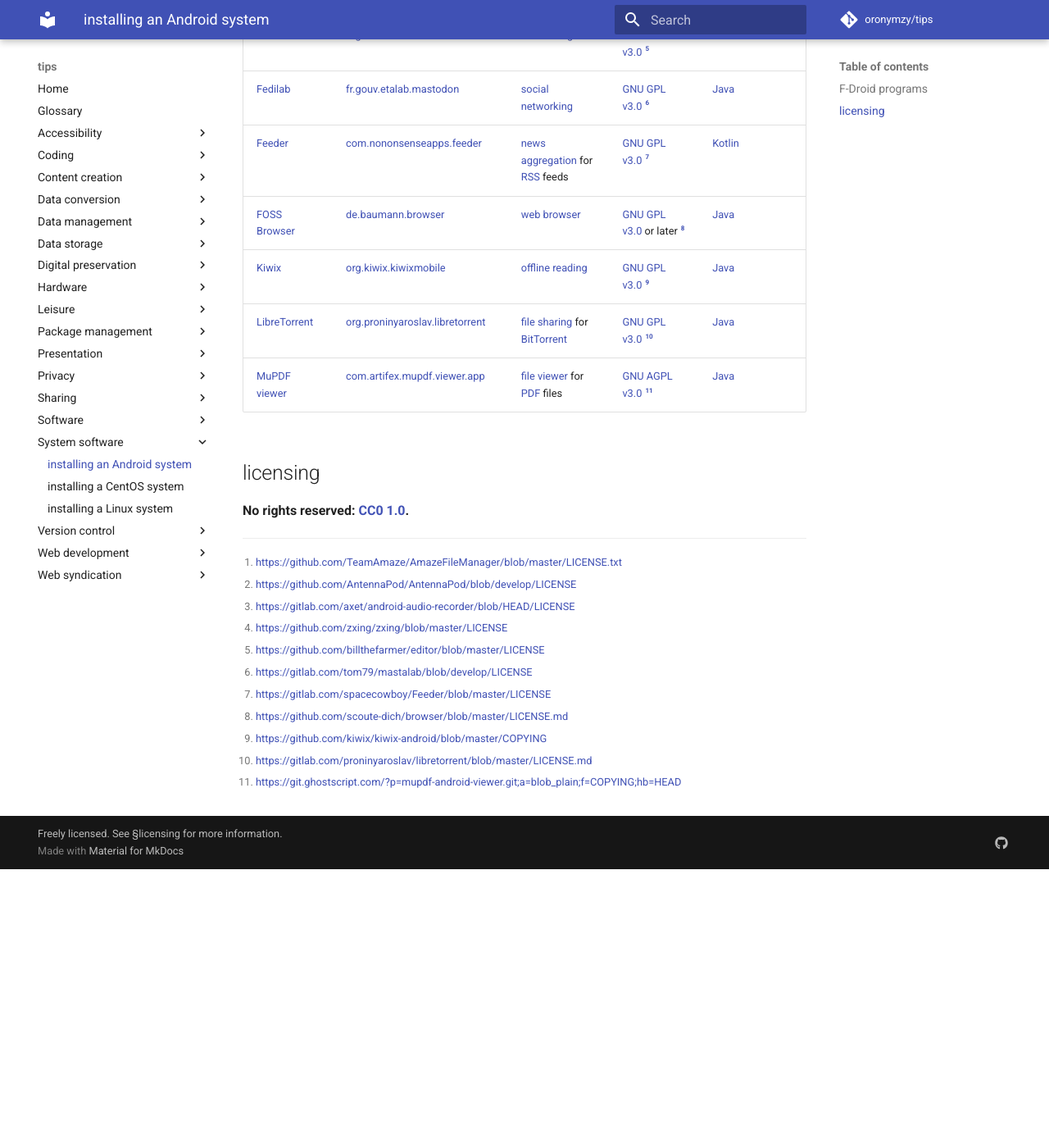
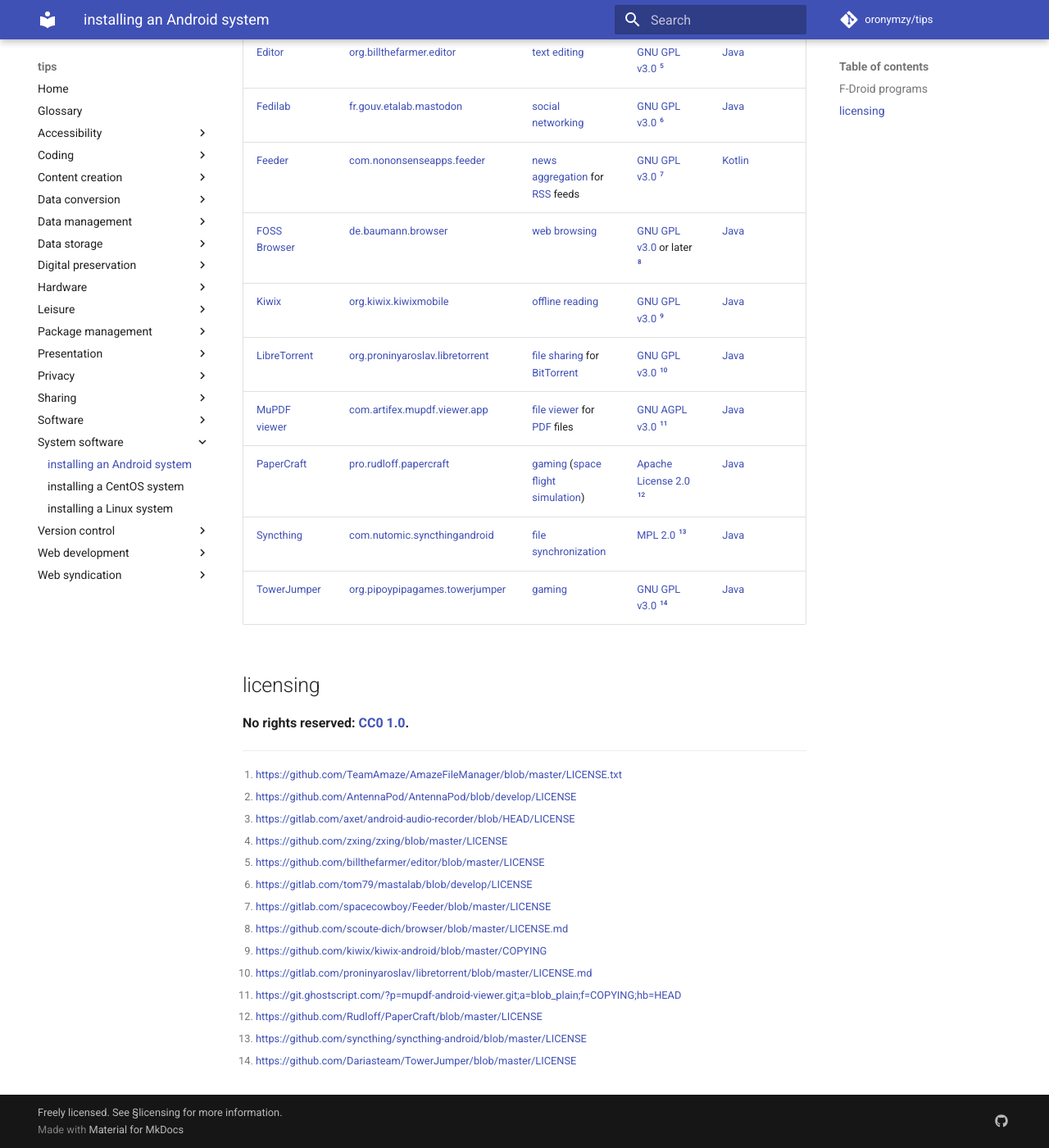
Before and after one commit to oronymzy/tips, an MkDocs documentation site: the page built from docs/insAdrs.md, in a window 1280 px wide and 1400 px high, scrolled down 581 px. Shown: the whole window at 82% size. Built offline with MkDocs 1.6.1 and Material for MkDocs 9.7.7, drawn with Linux system fonts in a browser that asks for light colours; comment, search, counter and statistics services are not loaded; before the commit the page ends 1641 px from its top, so only the background shows below that.

Commit message:
Add 3 table rows, align vertical bars of table
Add 'PaperCraft', 'Syncthing', and 'TowerJumper' table rows, with
hyperlinks and footnotes.
Improve table readability by aligning vertical bars.
Change 'web browser' to 'web browsing'.

```diff
--- a/docs/insAdrs.md
+++ b/docs/insAdrs.md
@@ -2,19 +2,22 @@
 
 ## [F-Droid] programs
 
-| program name         | F-Droid package                   | program category                   | licensing                           | predominant programming language
-|:---------------------|:----------------------------------|:-----------------------------------|:------------------------------------|:-
-| [Amaze File Manager] | [com.amaze.filemanager]           | [file management]                  | [GNU GPL v3.0] [^insAdrs1]          | [Java]
-| [AntennaPod]         | [de.danoeh.antennapod]            | [news aggregation] for [podcasts]  | [MIT License] [^insAdrs2]           | [Java]
-| [Audio Recorder]     | [com.github.axet.audiorecorder]   | [audio recording]                  | [GNU GPL v3.0] [^insAdrs3]          | [Java]
-| [Barcode Scanner]    | [com.google.zxing.client.android] | [barcode reading]                  | [Apache License 2.0] [^insAdrs4]    | [Java]
-| [Editor]             | [org.billthefarmer.editor]        | [text editing]                     | [GNU GPL v3.0] [^insAdrs5]          | [Java]
-| [Fedilab]            | [fr.gouv.etalab.mastodon]         | [social networking]                | [GNU GPL v3.0] [^insAdrs6]          | [Java]
-| [Feeder]             | [com.nononsenseapps.feeder]       | [news aggregation] for [RSS] feeds | [GNU GPL v3.0] [^insAdrs7]          | [Kotlin]
-| [FOSS Browser]       | [de.baumann.browser]              | [web browser]                      | [GNU GPL v3.0] or later [^insAdrs8] | [Java]
-| [Kiwix]              | [org.kiwix.kiwixmobile]           | [offline reading]                  | [GNU GPL v3.0] [^insAdrs9]          | [Java]
-| [LibreTorrent]       | [org.proninyaroslav.libretorrent] | [file sharing] for [BitTorrent]    | [GNU GPL v3.0] [^insAdrs10]         | [Java]
-| [MuPDF viewer]       | [com.artifex.mupdf.viewer.app]    | [file viewer] for [PDF] files      | [GNU AGPL v3.0] [^insAdrs11]        | [Java]
+| program name         | F-Droid package                   | program category                     | licensing                           | predominant programming language
+|:---------------------|:----------------------------------|:-------------------------------------|:------------------------------------|:-
+| [Amaze File Manager] | [com.amaze.filemanager]           | [file management]                    | [GNU GPL v3.0] [^insAdrs1]          | [Java]
+| [AntennaPod]         | [de.danoeh.antennapod]            | [news aggregation] for [podcasts]    | [MIT License] [^insAdrs2]           | [Java]
+| [Audio Recorder]     | [com.github.axet.audiorecorder]   | [audio recording]                    | [GNU GPL v3.0] [^insAdrs3]          | [Java]
+| [Barcode Scanner]    | [com.google.zxing.client.android] | [barcode reading]                    | [Apache License 2.0] [^insAdrs4]    | [Java]
+| [Editor]             | [org.billthefarmer.editor]        | [text editing]                       | [GNU GPL v3.0] [^insAdrs5]          | [Java]
+| [Fedilab]            | [fr.gouv.etalab.mastodon]         | [social networking]                  | [GNU GPL v3.0] [^insAdrs6]          | [Java]
+| [Feeder]             | [com.nononsenseapps.feeder]       | [news aggregation] for [RSS] feeds   | [GNU GPL v3.0] [^insAdrs7]          | [Kotlin]
+| [FOSS Browser]       | [de.baumann.browser]              | [web browsing]                       | [GNU GPL v3.0] or later [^insAdrs8] | [Java]
+| [Kiwix]              | [org.kiwix.kiwixmobile]           | [offline reading]                    | [GNU GPL v3.0] [^insAdrs9]          | [Java]
+| [LibreTorrent]       | [org.proninyaroslav.libretorrent] | [file sharing] for [BitTorrent]      | [GNU GPL v3.0] [^insAdrs10]         | [Java]
+| [MuPDF viewer]       | [com.artifex.mupdf.viewer.app]    | [file viewer] for [PDF] files        | [GNU AGPL v3.0] [^insAdrs11]        | [Java]
+| [PaperCraft]         | [pro.rudloff.papercraft]          | [gaming] ([space flight simulation]) | [Apache License 2.0] [^insAdrs12]   | [Java]
+| [Syncthing]          | [com.nutomic.syncthingandroid]    | [file synchronization]               | [MPL 2.0] [^insAdrs13]              | [Java]
+| [TowerJumper]        | [org.pipoypipagames.towerjumper]  | [gaming]                             | [GNU GPL v3.0] [^insAdrs14]         | [Java]
 
 [Amaze File Manager]: https://github.com/TeamAmaze/AmazeFileManager
 [Android]: https://en.wikipedia.org/wiki/Android_(operating_system)
@@ -35,9 +38,13 @@
 [Kotlin]: https://en.wikipedia.org/wiki/Kotlin_(programming_language)
 [LibreTorrent]: https://gitlab.com/proninyaroslav/libretorrent
 [MIT License]: https://choosealicense.com/licenses/mit/
+[MPL 2.0]: https://www.mozilla.org/en-US/MPL/2.0/
 [MuPDF viewer]: https://git.ghostscript.com/?p=mupdf-android-viewer.git;a=summary
 [PDF]: https://en.wikipedia.org/wiki/PDF
+[PaperCraft]: https://github.com/Rudloff/PaperCraft
 [RSS]: https://en.wikipedia.org/wiki/RSS
+[Syncthing]: https://syncthing.net/
+[TowerJumper]: https://github.com/Dariasteam/TowerJumper
 [audio recording]: https://en.wikipedia.org/wiki/Digital_recording
 [barcode reading]: https://en.wikipedia.org/wiki/Barcode_reader
 [com.amaze.filemanager]: https://f-droid.org/en/packages/com.amaze.filemanager/
@@ -45,21 +52,27 @@
 [com.github.axet.audiorecorder]: https://f-droid.org/en/packages/com.github.axet.audiorecorder/
 [com.google.zxing.client.android]: https://f-droid.org/en/packages/com.google.zxing.client.android/
 [com.nononsenseapps.feeder]: https://f-droid.org/en/packages/com.nononsenseapps.feeder/
+[com.nutomic.syncthingandroid]: https://f-droid.org/en/packages/com.nutomic.syncthingandroid/
 [de.baumann.browser]: https://f-droid.org/en/packages/de.baumann.browser/
 [de.danoeh.antennapod]: https://f-droid.org/en/packages/de.danoeh.antennapod/
 [file management]: https://en.wikipedia.org/wiki/File_manager
 [file sharing]: https://en.wikipedia.org/wiki/File_sharing
+[file synchronization]: https://en.wikipedia.org/wiki/File_synchronization
 [file viewer]: https://en.wikipedia.org/wiki/File_viewer
 [fr.gouv.etalab.mastodon]: https://f-droid.org/en/packages/fr.gouv.etalab.mastodon/
+[gaming]: https://en.wikipedia.org/wiki/Video_game
 [news aggregation]: https://en.wikipedia.org/wiki/News_aggregator
 [offline reading]: https://en.wikipedia.org/wiki/Offline_reader
 [org.billthefarmer.editor]: https://f-droid.org/en/packages/org.billthefarmer.editor/
 [org.kiwix.kiwixmobile]: https://f-droid.org/en/packages/org.kiwix.kiwixmobile/
+[org.pipoypipagames.towerjumper]: https://f-droid.org/en/packages/org.pipoypipagames.towerjumper/
 [org.proninyaroslav.libretorrent]: https://f-droid.org/en/packages/org.proninyaroslav.libretorrent/
 [podcasts]: https://en.wikipedia.org/wiki/Podcast
+[pro.rudloff.papercraft]: https://f-droid.org/en/packages/pro.rudloff.papercraft/
 [social networking]: https://en.wikipedia.org/wiki/Social_networking_service
+[space flight simulation]: https://en.wikipedia.org/wiki/Space_flight_simulation_game
 [text editing]: https://en.wikipedia.org/wiki/Text_editor
-[web browser]: https://en.wikipedia.org/wiki/Web_browser
+[web browsing]: https://en.wikipedia.org/wiki/Web_browser
 
 [^insAdrs1]: <https://github.com/TeamAmaze/AmazeFileManager/blob/master/LICENSE.txt>
 [^insAdrs2]: <https://github.com/AntennaPod/AntennaPod/blob/develop/LICENSE>
```
Also changed, not shown: other parts of docs/insAdrs.md (+3 -0 lines).
